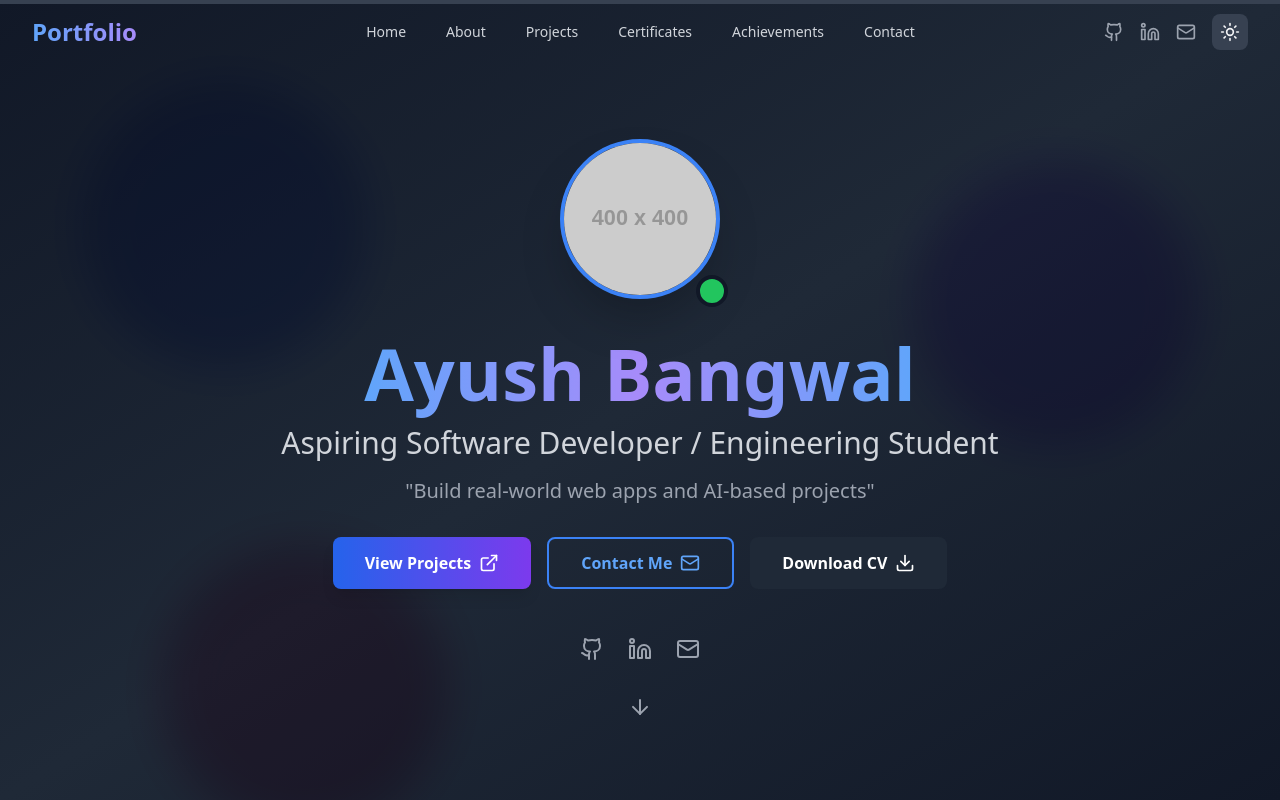
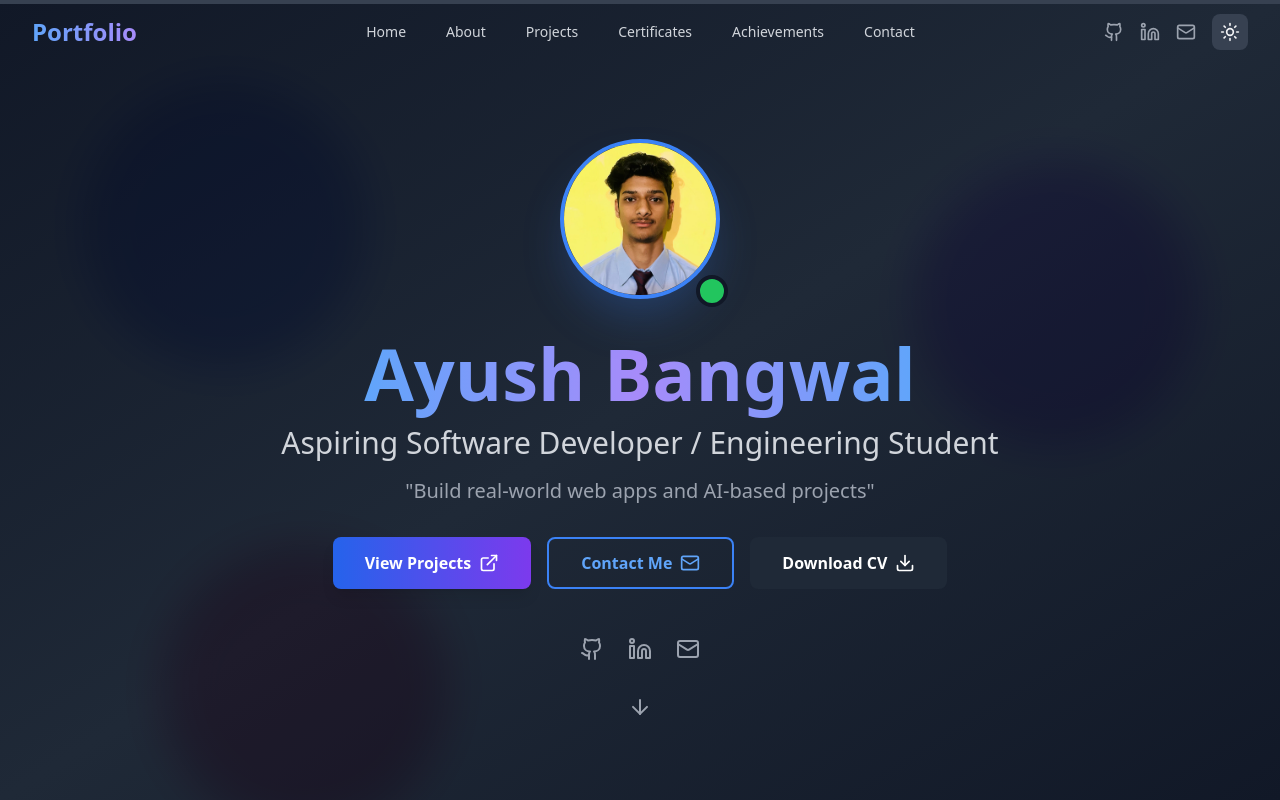
Before and after one commit to Ayushbangwal/Portfolio-website, a React (Create React App) app: page / in a window 1280 px wide. Shown: the top 800 px of the page. Built offline with nearby package versions, Linux system fonts and the light colour scheme; the HTML template or start-up script is replaced by a standard one.

Commit message:
Added profile picture

```diff
--- a/src/components/Hero.js
+++ b/src/components/Hero.js
@@ -1,6 +1,7 @@
 import React from 'react';
 import { motion } from 'framer-motion';
 import { Github, Linkedin, Mail, ArrowDown, Download, ExternalLink } from 'lucide-react';
+import profile from "../assets/profile.jpg";
 
 const Hero = () => {
   const containerVariants = {
@@ -48,12 +49,12 @@ const Hero = () => {
             className="mb-8"
           >
             <div className="relative inline-block">
-              <div className="w-40 h-40 rounded-full overflow-hidden border-4 border-primary-500 shadow-2xl">
+                <div className="w-40 h-40 rounded-full overflow-hidden border-4 border-primary-500 shadow-2xl shadow-primary-500/30">
                 <img
-                  src="https://via.placeholder.com/400x400/3b82f6/ffffff?text=PROFILE"
-                  alt="Profile"
-                  className="w-full h-full object-cover"
-                />
+                src={profile}
+                alt="Profile"
+                className="w-full h-full object-cover hover:scale-110 transition duration-300"
+/>
               </div>
               <div className="absolute -bottom-2 -right-2 w-8 h-8 bg-green-500 rounded-full border-4 border-gray-900"></div>
             </div>
@@ -145,7 +146,7 @@ const Hero = () => {
             </motion.a>
             <motion.a
               whileHover={{ scale: 1.2, rotate: 5 }}
-              href="mailto: ayushbangwal0@gmail.com"
+              href="mailto:ayushbangwal0@gmail.com"
               className="text-gray-400 hover:text-primary-400 transition-colors"
             >
               <Mail size={24} />
```
Also changed, not shown: src/assets/profile.jpg (added).
